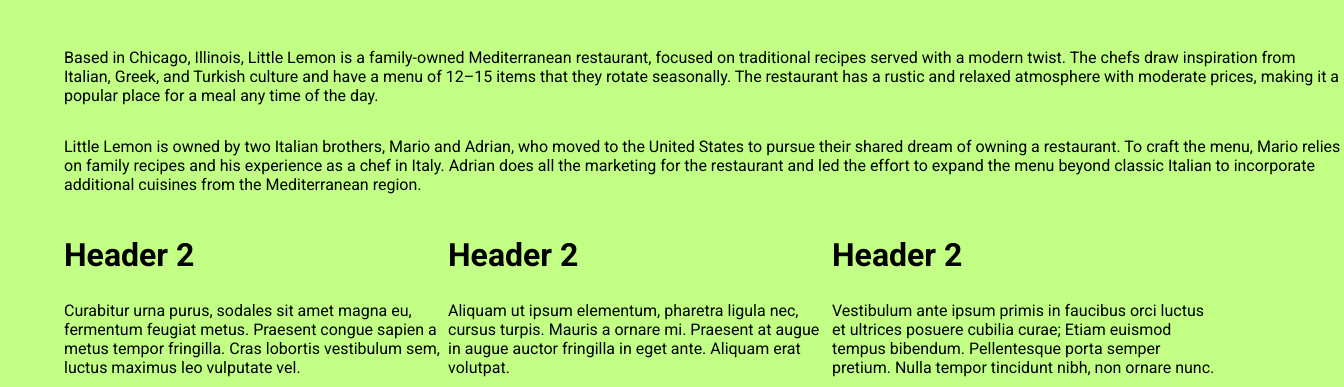
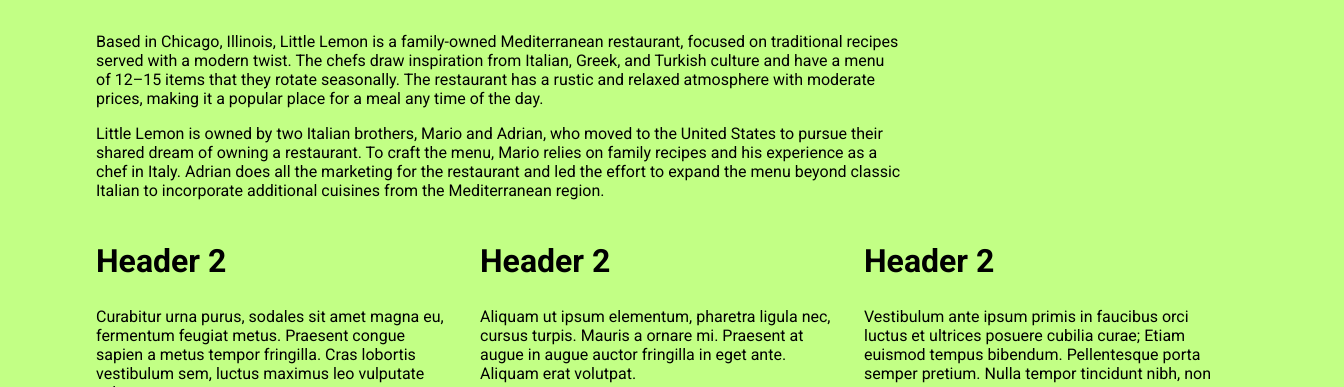
Before and after one commit to Rhas92/Littlelemon, a plain HTML site: page index.html in a window 1280 px wide. Shown: the part 647-1034 px from the top of the page, 1344 px wide, since content can reach past the window. Drawn offline with Linux system fonts and the light colour scheme.

Commit message:
Modified margins for the header and nav bar, deleted some mistakes from the body.

```diff
--- a/styles.css
+++ b/styles.css
@@ -5,9 +5,6 @@
     margin-right: 5%;
     background-color: #C2FF85;
     font-family: 'Roboto', monospace, sans-serif;
-    display: flex;
-    flex: 1;
-    flex-wrap: wrap;
 }
 
 h1 {
@@ -20,8 +17,6 @@
 
 header > img {
     display: block;
-    margin-left: auto;
-    margin-right: auto;
     max-width:80%;
     max-height:80%;
     width: auto;
@@ -31,12 +26,11 @@
 
 nav ul {
     list-style: none;
-    margin-left: auto;
-    margin-right: auto;
     max-width:100%;
     max-height:100%;
     width: auto;
     height: auto;
+    align-self: center;
 }
 
 nav li {
@@ -60,18 +54,14 @@
 
 article {
     flex: 1;
+    flex-wrap: wrap;
+    justify-content: flex-start;
+    max-width: 70%;
+    max-height: 70%;
+    margin-left: 2rem;
+    margin-right: auto;
 }
 
-.primary {
-    display: flex;
-    width: 60rem;
-    flex-direction: column;
-}
-
-.primary p {
-    width: 80rem;
-    flex: 1;
-}
 
 footer {
     display: flex;
```
